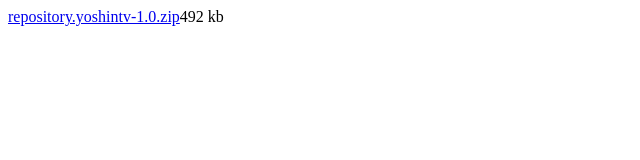
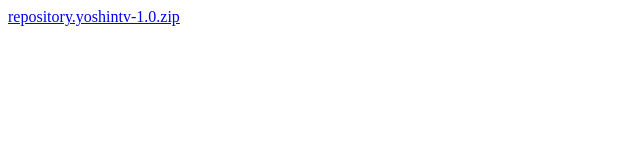
Before and after one commit to Yoshin01/Yoshin01.github.io, a plain HTML site: page repo/index.html in a window 1280 px wide. Shown: the full height of the page, 0-640 px from the left. Drawn offline with Linux system fonts and the light colour scheme.

Commit message:
index.html updated

```diff
--- a/repo/index.html
+++ b/repo/index.html
@@ -1 +1 @@
-<a href="repository.yoshintv-1.0.zip">repository.yoshintv-1.0.zip</a><td>492 kb</td>
+<a href="repository.yoshintv-1.0.zip">repository.yoshintv-1.0.zip</a>
```
